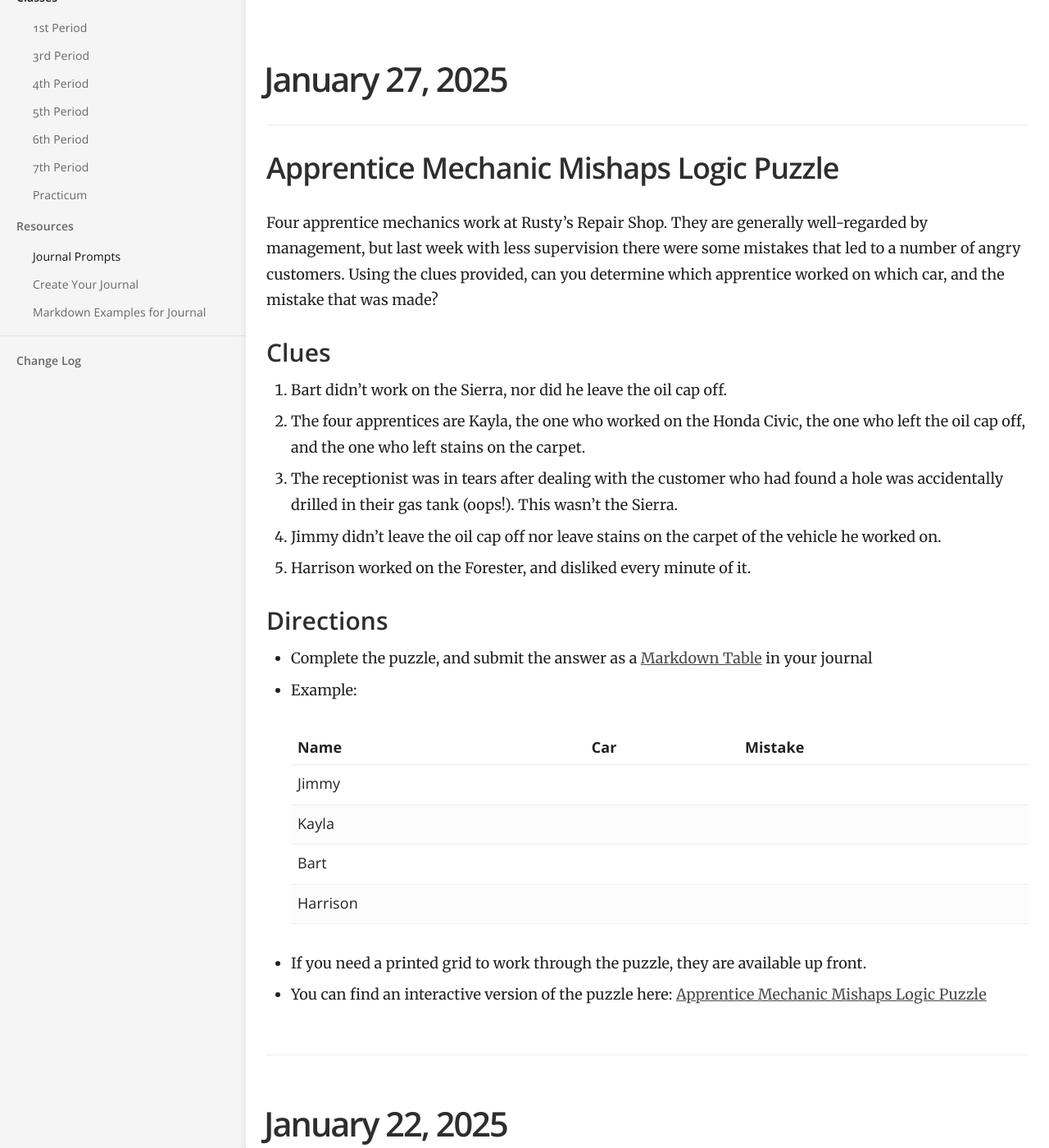
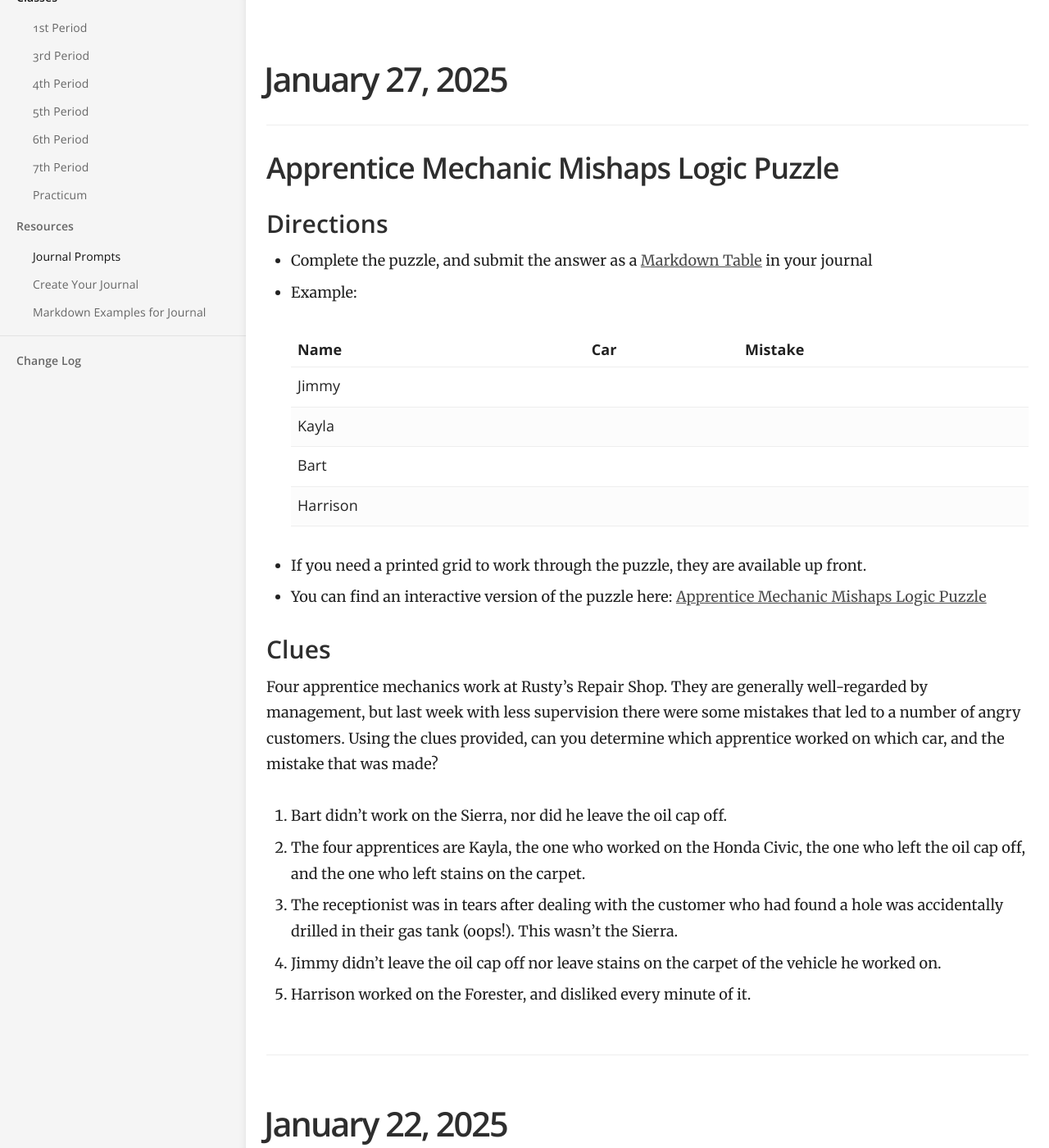
Before and after one commit to mswhitby/classroom, a Jekyll site: the page built from _docs/resources/journal.md, in a window 1280 px wide and 1400 px high, scrolled down 203 px. Shown: the whole window at 82% size. Built offline with Jekyll 4.4.1, drawn with Linux system fonts in a browser that asks for light colours; part of the change alters nothing that is shown.

Commit message:
Updated lessons

```diff
--- a/_docs/resources/journal.md
+++ b/_docs/resources/journal.md
@@ -7,16 +7,6 @@ order: 1
 # January 27, 2025
 
 ## Apprentice Mechanic Mishaps Logic Puzzle
-
-Four apprentice mechanics work at Rusty's Repair Shop. They are generally well-regarded by management, but last week with less supervision there were some mistakes that led to a number of angry customers. Using the clues provided, can you determine which apprentice worked on which car, and the mistake that was made?
-
-### Clues
-
-1. Bart didn't work on the Sierra, nor did he leave the oil cap off.
-2. The four apprentices are Kayla, the one who worked on the Honda Civic, the one who left the oil cap off, and the one who left stains on the carpet.
-3. The receptionist was in tears after dealing with the customer who had found a hole was accidentally drilled in their gas tank (oops!). This wasn't the Sierra.
-4. Jimmy didn't leave the oil cap off nor leave stains on the carpet of the vehicle he worked on.
-5. Harrison worked on the Forester, and disliked every minute of it.
 
 ### Directions
 
@@ -32,6 +22,16 @@ Four apprentice mechanics work at Rusty's Repair Shop. They are generally well-r
 
 - If you need a printed grid to work through the puzzle, they are available  up front.
 - You can find an interactive version of the puzzle here: [Apprentice Mechanic Mishaps Logic Puzzle](https://daydreampuzzles.com/logic-puzzles/apprentice-mechanic-mishaps/)
+
+### Clues
+
+Four apprentice mechanics work at Rusty's Repair Shop. They are generally well-regarded by management, but last week with less supervision there were some mistakes that led to a number of angry customers. Using the clues provided, can you determine which apprentice worked on which car, and the mistake that was made?
+
+1. Bart didn't work on the Sierra, nor did he leave the oil cap off.
+2. The four apprentices are Kayla, the one who worked on the Honda Civic, the one who left the oil cap off, and the one who left stains on the carpet.
+3. The receptionist was in tears after dealing with the customer who had found a hole was accidentally drilled in their gas tank (oops!). This wasn't the Sierra.
+4. Jimmy didn't leave the oil cap off nor leave stains on the carpet of the vehicle he worked on.
+5. Harrison worked on the Forester, and disliked every minute of it.
 
 ----
 
```
